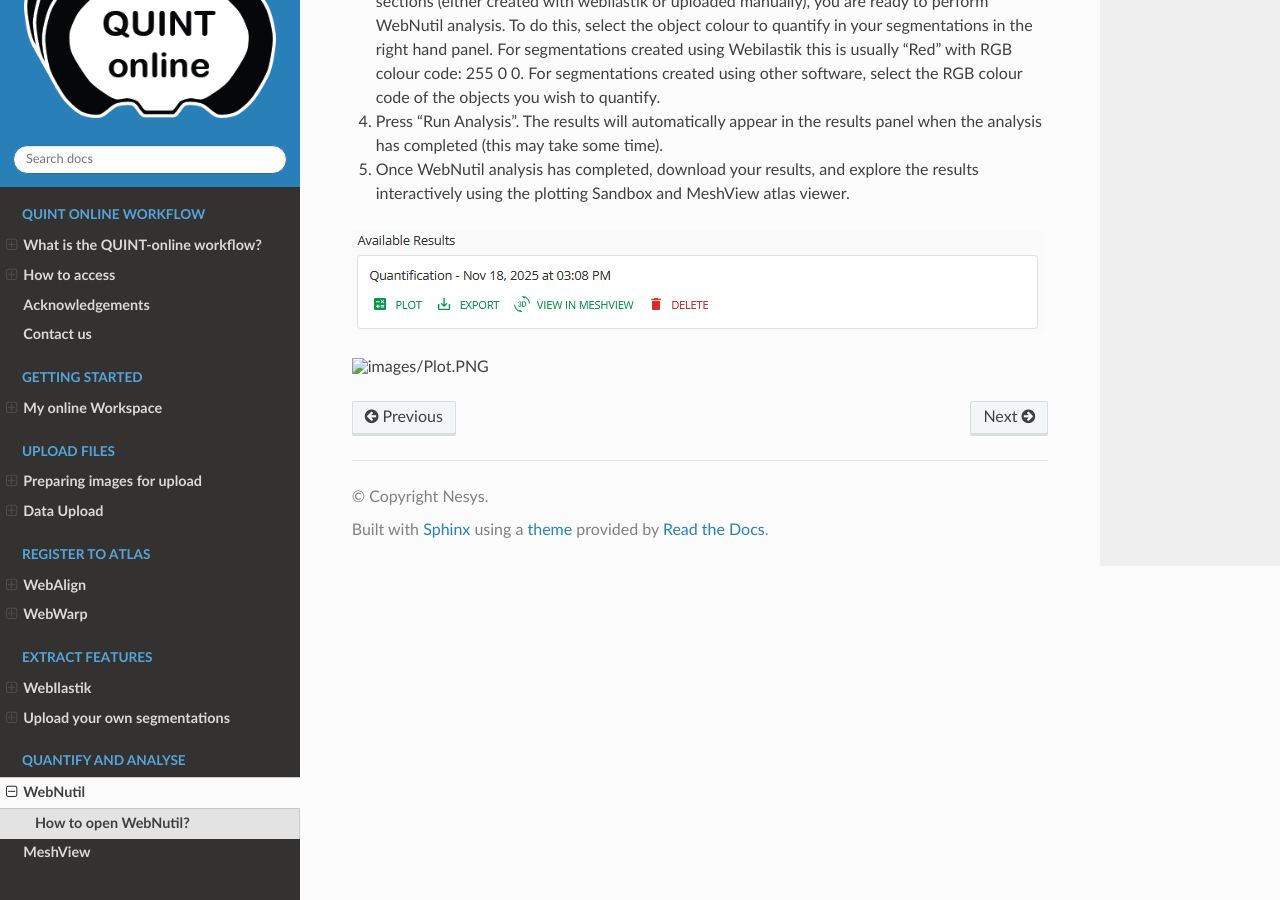
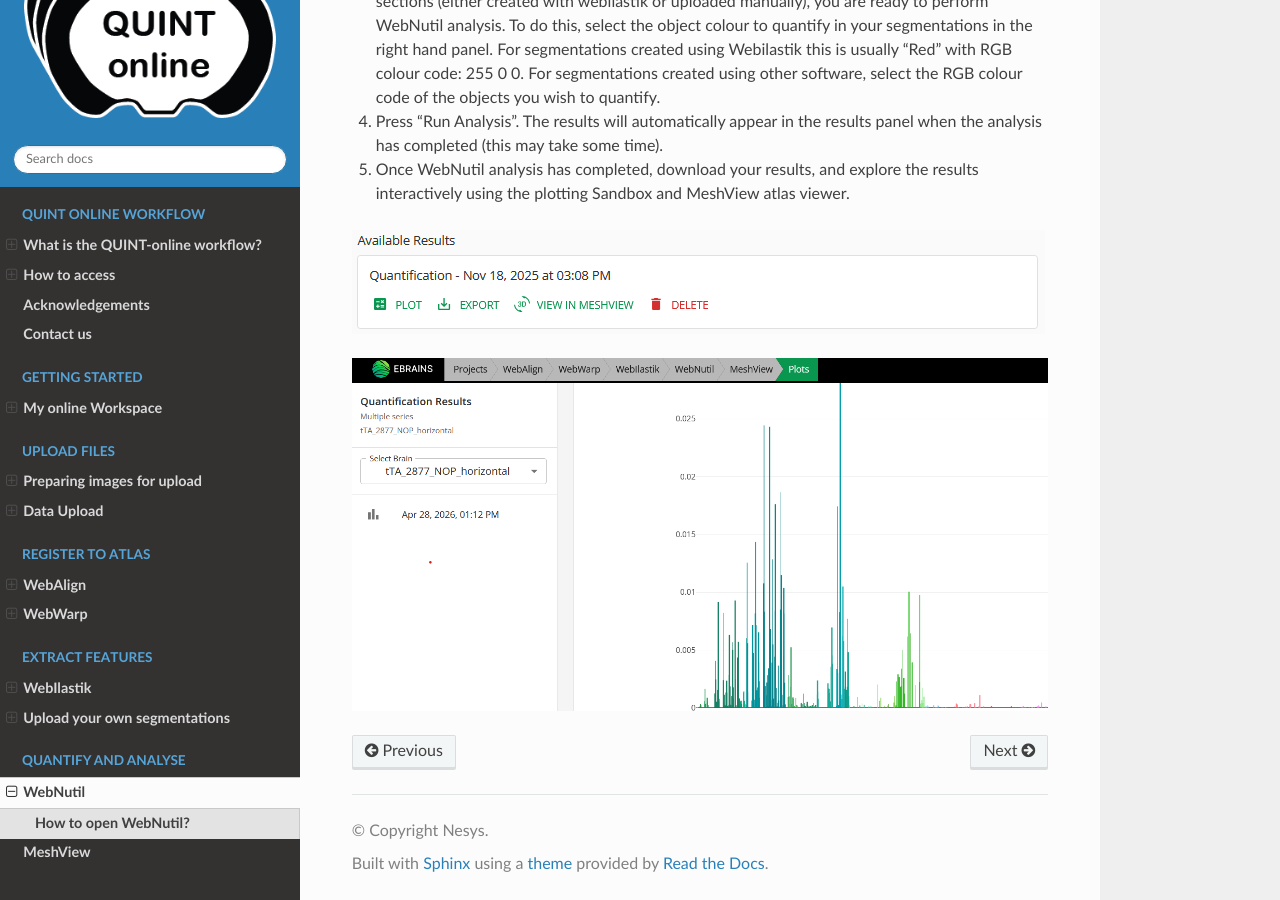
Before and after one commit to Neural-Systems-at-UIO/QUINT_webtools, a Sphinx documentation site: the page built from docs/NutilWeb.rst, in a window 1280 px wide and 900 px high, scrolled down 1025 px. Built offline with Sphinx 7.4.7 and the Read the Docs theme 3.1.0, drawn with Linux system fonts in a browser that asks for light colours.

Commit message:
Update NutilWeb.rst

```diff
--- a/docs/NutilWeb.rst
+++ b/docs/NutilWeb.rst
@@ -21,4 +21,4 @@
 
 .. image:: images/Available_results.png
 
-.. image:: images/Plot.PNG
+.. image:: images/Plot.png
```
